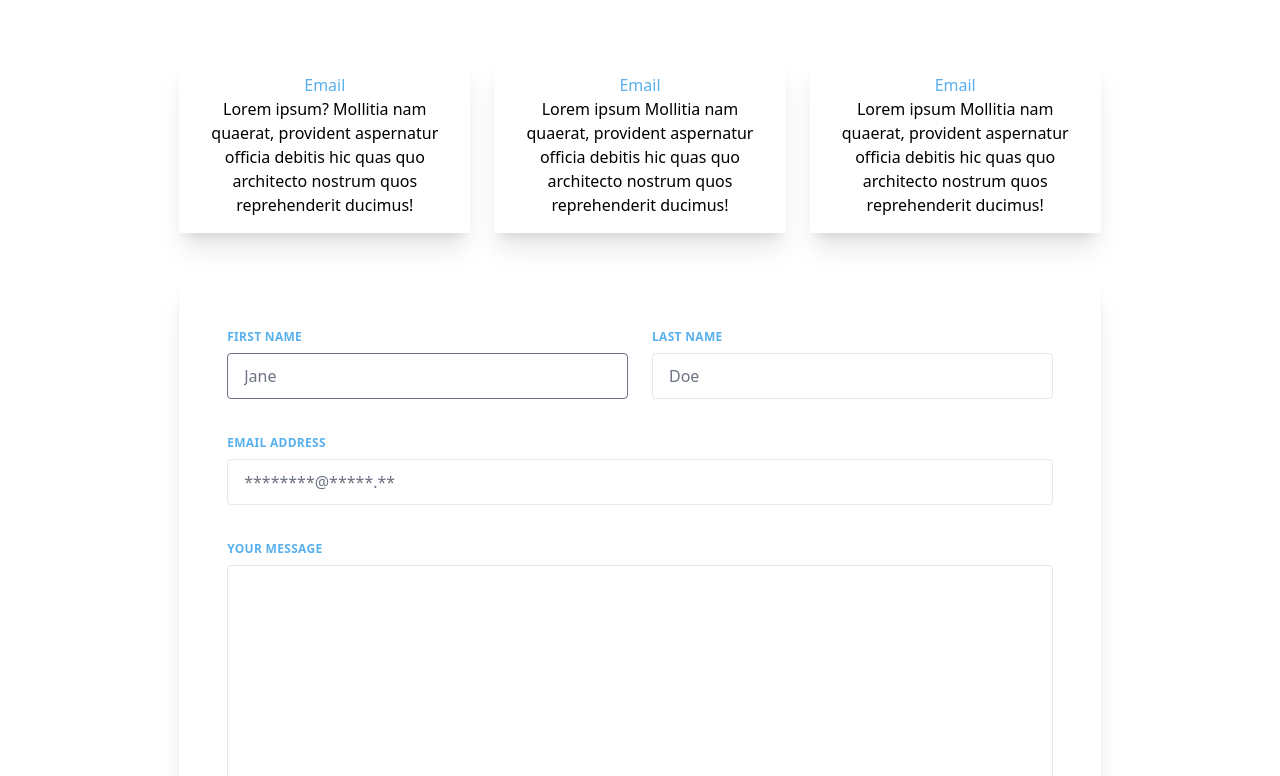
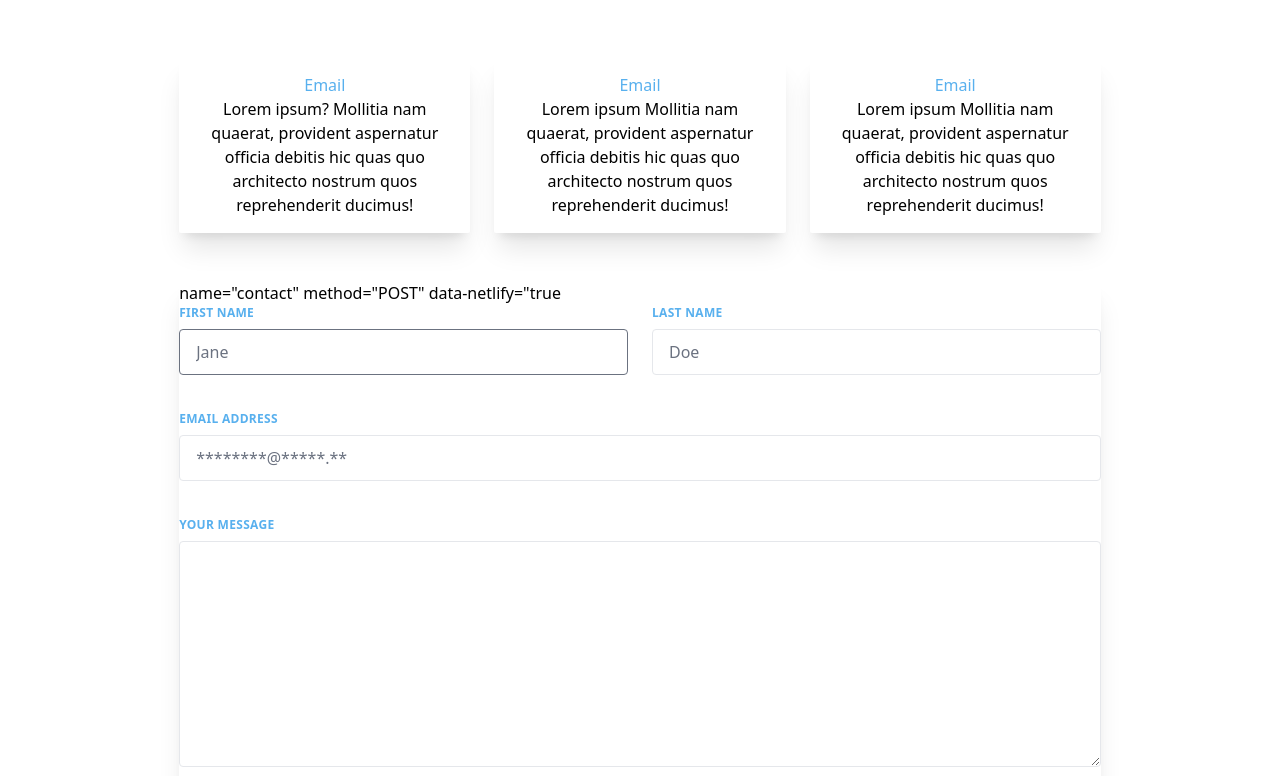
Before and after one commit to Ahtsham110/Bluedesh, a website built with Vite: page contact.html in a window 1280 px wide. Shown: the part 159-935 px from the top of the page. Built offline with nearby package versions, Linux system fonts and the light colour scheme.

Commit message:
Update contact.html

```diff
--- a/contact.html
+++ b/contact.html
@@ -180,7 +180,8 @@
     <!-- Form -->
 
     <div class="shadow-xl bg-white rounded-sm md:w-4/5 mx-auto">
-      <form class="shadow-sm bg-white rounded-sm p-12">
+         name="contact" method="POST" data-netlify="true
+      <form name="contact" method="POST" data-netlify="true class="shadow-sm bg-white rounded-sm p-12">
         <div class="flex flex-wrap -mx-3 mb-6">
           <div class="w-full md:w-1/2 px-3 mb-6 md:mb-0">
             <label class="block uppercase tracking-wide text-primary text-xs font-bold mb-2" for="grid-first-name">
```
